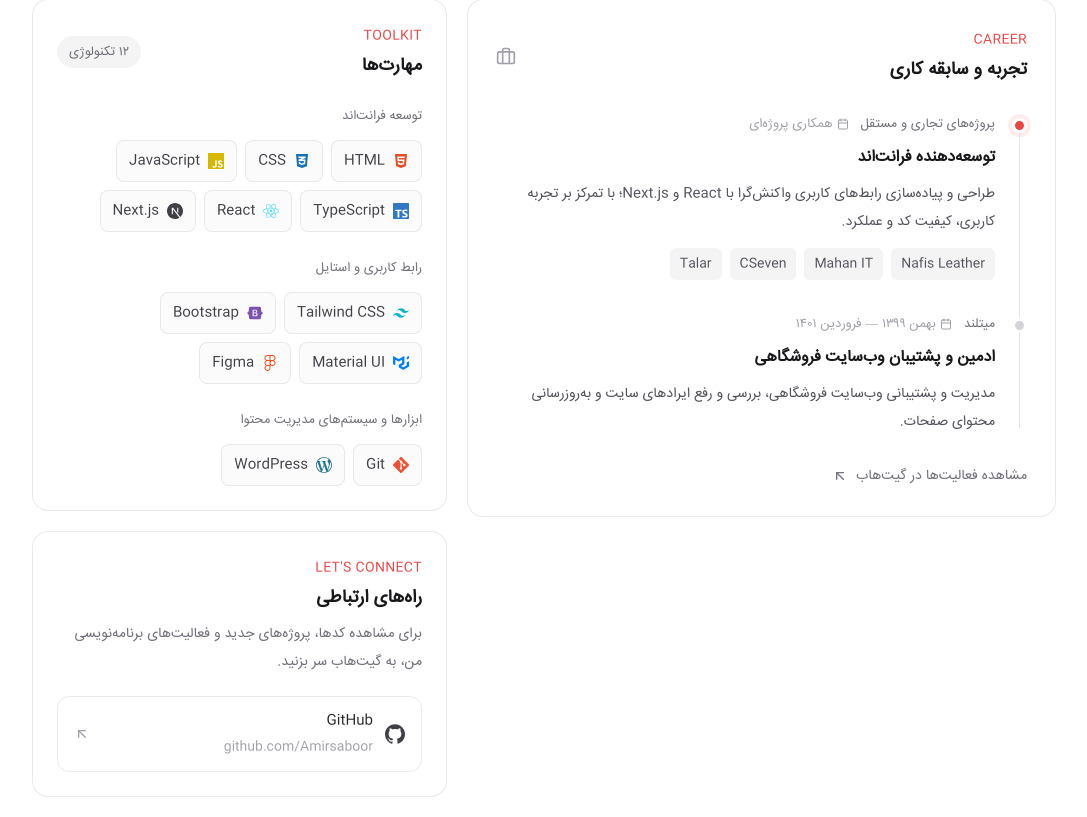
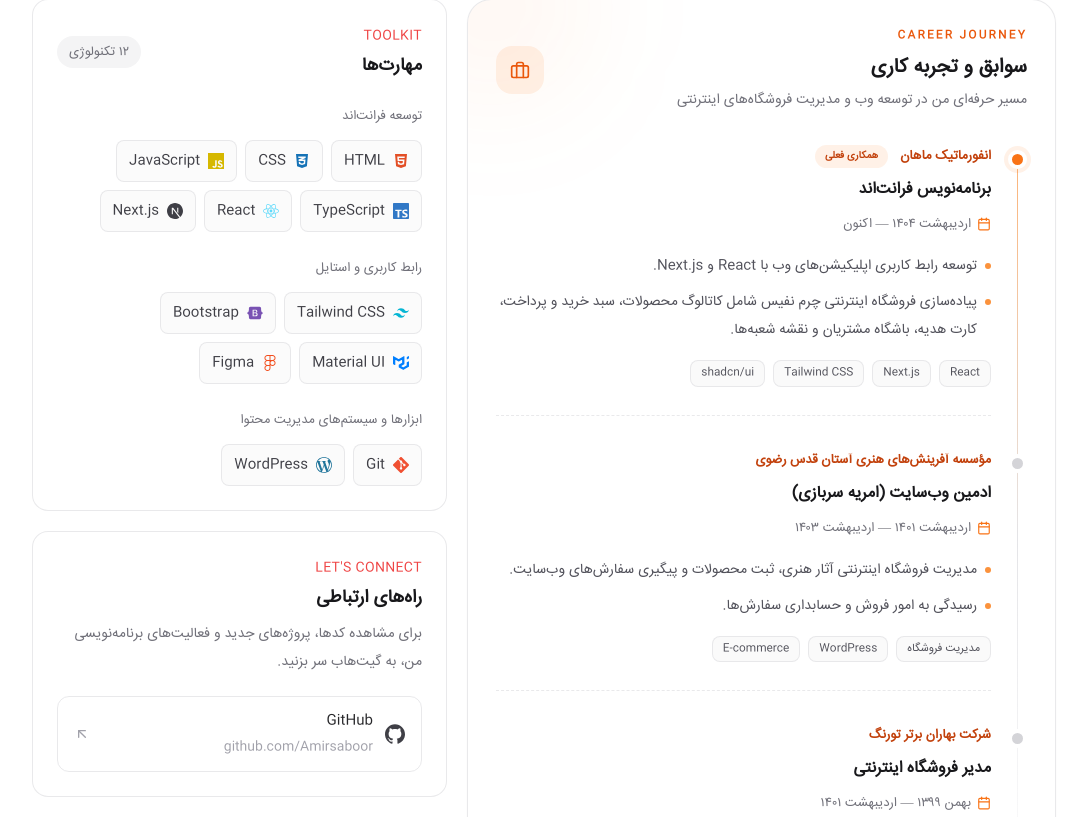
Before and after one commit to Amirsaboor/PersonalWebsite, a Next.js app: page / in a window 1280 px wide. Shown: the part 1283-2100 px from the top of the page, without its empty margins (96-1183 px from the left). Built offline with nearby package versions, Linux system fonts and the light colour scheme.

Commit message:
Redesign experience timeline with verified portfolio details

```diff
--- a/src/components/home/Job.jsx
+++ b/src/components/home/Job.jsx
@@ -1,22 +1,37 @@
-import { FiBriefcase, FiCalendar, FiArrowUpLeft } from "react-icons/fi";
+import { FiBriefcase, FiCalendar, FiArrowUpLeft, FiMapPin } from "react-icons/fi";
 
 const experiences = [
   {
-    type: "پروژه‌های تجاری و مستقل",
-    title: "توسعه‌دهنده فرانت‌اند",
-    period: "همکاری پروژه‌ای",
-    description:
-      "طراحی و پیاده‌سازی رابط‌های کاربری واکنش‌گرا با React و Next.js؛ با تمرکز بر تجربه کاربری، کیفیت کد و عملکرد.",
-    highlights: ["Nafis Leather", "Mahan IT", "CSeven", "Talar"],
+    company: "انفورماتیک ماهان",
+    role: "برنامه‌نویس فرانت‌اند",
+    period: "اردیبهشت ۱۴۰۴ — اکنون",
+    description: [
+      "توسعه رابط کاربری اپلیکیشن‌های وب با React و Next.js.",
+      "پیاده‌سازی فروشگاه اینترنتی چرم نفیس شامل کاتالوگ محصولات، سبد خرید و پرداخت، کارت هدیه، باشگاه مشتریان و نقشه شعبه‌ها.",
+    ],
+    skills: ["React", "Next.js", "Tailwind CSS", "shadcn/ui"],
     current: true,
   },
   {
-    type: "میتلند",
-    title: "ادمین و پشتیبان وب‌سایت فروشگاهی",
-    period: "بهمن ۱۳۹۹ — فروردین ۱۴۰۱",
-    description:
-      "مدیریت و پشتیبانی وب‌سایت فروشگاهی، بررسی و رفع ایرادهای سایت و به‌روزرسانی محتوای صفحات.",
-    highlights: [],
+    company: "مؤسسه آفرینش‌های هنری آستان قدس رضوی",
+    role: "ادمین وب‌سایت (امریه سربازی)",
+    period: "اردیبهشت ۱۴۰۱ — اردیبهشت ۱۴۰۳",
+    description: [
+      "مدیریت فروشگاه اینترنتی آثار هنری، ثبت محصولات و پیگیری سفارش‌های وب‌سایت.",
+      "رسیدگی به امور فروش و حسابداری سفارش‌ها.",
+    ],
+    skills: ["مدیریت فروشگاه", "WordPress", "E-commerce"],
+    current: false,
+  },
+  {
+    company: "شرکت بهاران برتر تورنگ",
+    role: "مدیر فروشگاه اینترنتی",
+    period: "بهمن ۱۳۹۹ — اردیبهشت ۱۴۰۱",
+    description: [
+      "مدیریت فروش اینترنتی محصولات پروتئینی و پشتیبانی از مشتریان.",
+      "رسیدگی به امور فروش و حسابداری.",
+    ],
+    skills: ["فروش آنلاین", "پشتیبانی مشتری", "E-commerce"],
     current: false,
   },
 ];
@@ -25,49 +40,68 @@ export default function Job() {
   return (
     <section
       aria-labelledby="experience-title"
-      className="rounded-2xl border border-zinc-200/80 bg-white/70 p-6 dark:border-zinc-700/50 dark:bg-zinc-900/40 sm:p-7"
       dir="rtl"
+      className="relative overflow-hidden rounded-3xl border border-zinc-200/80 bg-white/80 p-6 shadow-sm shadow-zinc-900/[0.03] dark:border-zinc-700/60 dark:bg-zinc-900/60 sm:p-7"
     >
-      <div className="flex items-center justify-between gap-3">
+      <div className="pointer-events-none absolute -left-16 -top-20 h-44 w-44 rounded-full bg-orange-500/[0.07] blur-3xl" />
+      <div className="relative flex items-center justify-between gap-3">
         <div>
-          <p className="text-xs font-medium tracking-wide text-red-500">CAREER</p>
-          <h2 id="experience-title" className="mt-1 text-lg font-semibold text-zinc-900 dark:text-zinc-100">
-            تجربه و سابقه کاری
+          <p className="text-[11px] font-semibold tracking-[0.2em] text-orange-600 dark:text-orange-400">
+            CAREER JOURNEY
+          </p>
+          <h2 id="experience-title" className="mt-2 text-xl font-bold text-zinc-900 dark:text-zinc-100">
+            سوابق و تجربه کاری
           </h2>
+          <p className="mt-1 text-sm text-zinc-500 dark:text-zinc-400">
+            مسیر حرفه‌ای من در توسعه وب و مدیریت فروشگاه‌های اینترنتی
+          </p>
         </div>
-        <FiBriefcase className="h-5 w-5 text-zinc-400" aria-hidden="true" />
+        <span className="grid h-12 w-12 shrink-0 place-items-center rounded-2xl bg-orange-500/10 text-orange-600 dark:text-orange-400">
+          <FiBriefcase className="h-5 w-5" aria-hidden="true" />
+        </span>
       </div>
 
-      <div className="relative mt-7 space-y-8 before:absolute before:right-[7px] before:top-2 before:h-[calc(100%-1rem)] before:w-px before:bg-zinc-200 dark:before:bg-zinc-700">
-        {experiences.map((experience) => (
-          <article key={experience.title + experience.type} className="relative pr-8">
+      <div className="relative mt-8 space-y-8 before:absolute before:right-[9px] before:top-2 before:h-[calc(100%-1.5rem)] before:w-px before:bg-gradient-to-b before:from-orange-400/70 before:via-zinc-200 before:to-transparent dark:before:via-zinc-700">
+        {experiences.map((experience, index) => (
+          <article key={experience.company} className="relative pr-9">
             <span
-              className={`absolute right-0 top-1.5 h-[15px] w-[15px] rounded-full border-[3px] border-white dark:border-zinc-900 ${experience.current ? "bg-red-500 ring-4 ring-red-500/10" : "bg-zinc-300 dark:bg-zinc-600"}`}
+              className={`absolute right-0 top-1.5 grid h-[19px] w-[19px] place-items-center rounded-full border-[4px] border-white dark:border-zinc-900 ${experience.current ? "bg-orange-500 ring-4 ring-orange-500/10" : "bg-zinc-300 dark:bg-zinc-600"}`}
               aria-hidden="true"
             />
-            <div className="flex flex-wrap items-center gap-x-3 gap-y-1">
-              <span className="text-xs font-medium text-zinc-500 dark:text-zinc-400">
-                {experience.type}
+            <div className="flex flex-wrap items-center gap-x-3 gap-y-2">
+              <span className="text-xs font-semibold text-orange-700 dark:text-orange-400">
+                {experience.company}
               </span>
-              <span className="inline-flex items-center gap-1 text-xs text-zinc-400">
-                <FiCalendar className="h-3 w-3" aria-hidden="true" />
-                {experience.period}
-              </span>
+              {experience.current && (
+                <span className="rounded-full bg-orange-500/10 px-2.5 py-1 text-[10px] font-semibold text-orange-700 dark:text-orange-300">
+                  همکاری فعلی
+                </span>
+              )}
             </div>
-            <h3 className="mt-2 text-base font-semibold text-zinc-900 dark:text-zinc-100">
-              {experience.title}
+            <h3 className="mt-2 text-base font-bold text-zinc-900 dark:text-zinc-100">
+              {experience.role}
             </h3>
-            <p className="mt-2 text-sm leading-7 text-zinc-600 dark:text-zinc-400">
-              {experience.description}
-            </p>
-            {experience.highlights.length > 0 && (
-              <div className="mt-3 flex flex-wrap gap-2">
-                {experience.highlights.map((item) => (
-                  <span key={item} className="rounded-md bg-zinc-100 px-2.5 py-1 text-xs text-zinc-600 dark:bg-zinc-800 dark:text-zinc-300">
-                    {item}
-                  </span>
-                ))}
-              </div>
+            <span className="mt-2 inline-flex items-center gap-1.5 text-xs text-zinc-500 dark:text-zinc-400">
+              <FiCalendar className="h-3.5 w-3.5 text-orange-500" aria-hidden="true" />
+              {experience.period}
+            </span>
+            <ul className="mt-3 space-y-2">
+              {experience.description.map((item) => (
+                <li key={item} className="flex gap-2 text-sm leading-7 text-zinc-600 dark:text-zinc-400">
+                  <span className="mt-[11px] h-1.5 w-1.5 shrink-0 rounded-full bg-orange-400" aria-hidden="true" />
+                  {item}
+                </li>
+              ))}
+            </ul>
+            <div className="mt-4 flex flex-wrap gap-2">
+              {experience.skills.map((skill) => (
+                <span key={skill} className="rounded-lg border border-zinc-200/80 bg-zinc-50 px-2.5 py-1 text-[11px] font-medium text-zinc-600 dark:border-zinc-700/70 dark:bg-zinc-800/70 dark:text-zinc-300">
+                  {skill}
+                </span>
+              ))}
+            </div>
+            {index !== experiences.length - 1 && (
+              <div className="mt-7 border-b border-dashed border-zinc-200/80 dark:border-zinc-700/60" />
             )}
           </article>
         ))}
@@ -75,8 +109,8 @@ export default function Job() {
       <a
         href="https://github.com/Amirsaboor"
         target="_blank"
-        rel="noreferrer"
-        className="mt-7 inline-flex items-center gap-2 text-sm font-medium text-zinc-500 transition-colors hover:text-red-500 dark:text-zinc-400"
+        rel="noopener noreferrer"
+        className="mt-7 inline-flex items-center gap-2 text-sm font-semibold text-zinc-500 transition-colors hover:text-orange-600 dark:text-zinc-400 dark:hover:text-orange-400"
       >
         مشاهده فعالیت‌ها در گیت‌هاب
         <FiArrowUpLeft className="h-4 w-4" aria-hidden="true" />
```
